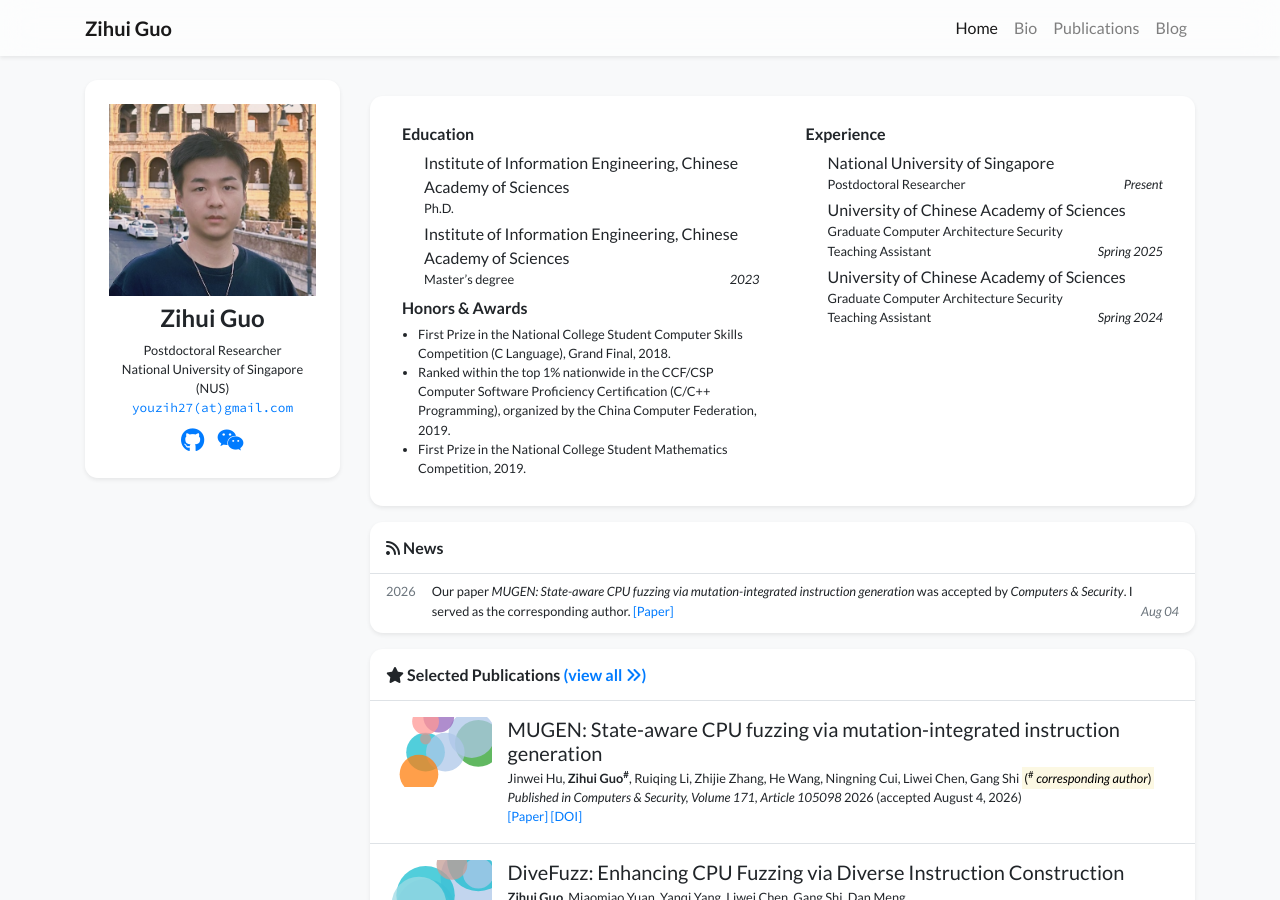
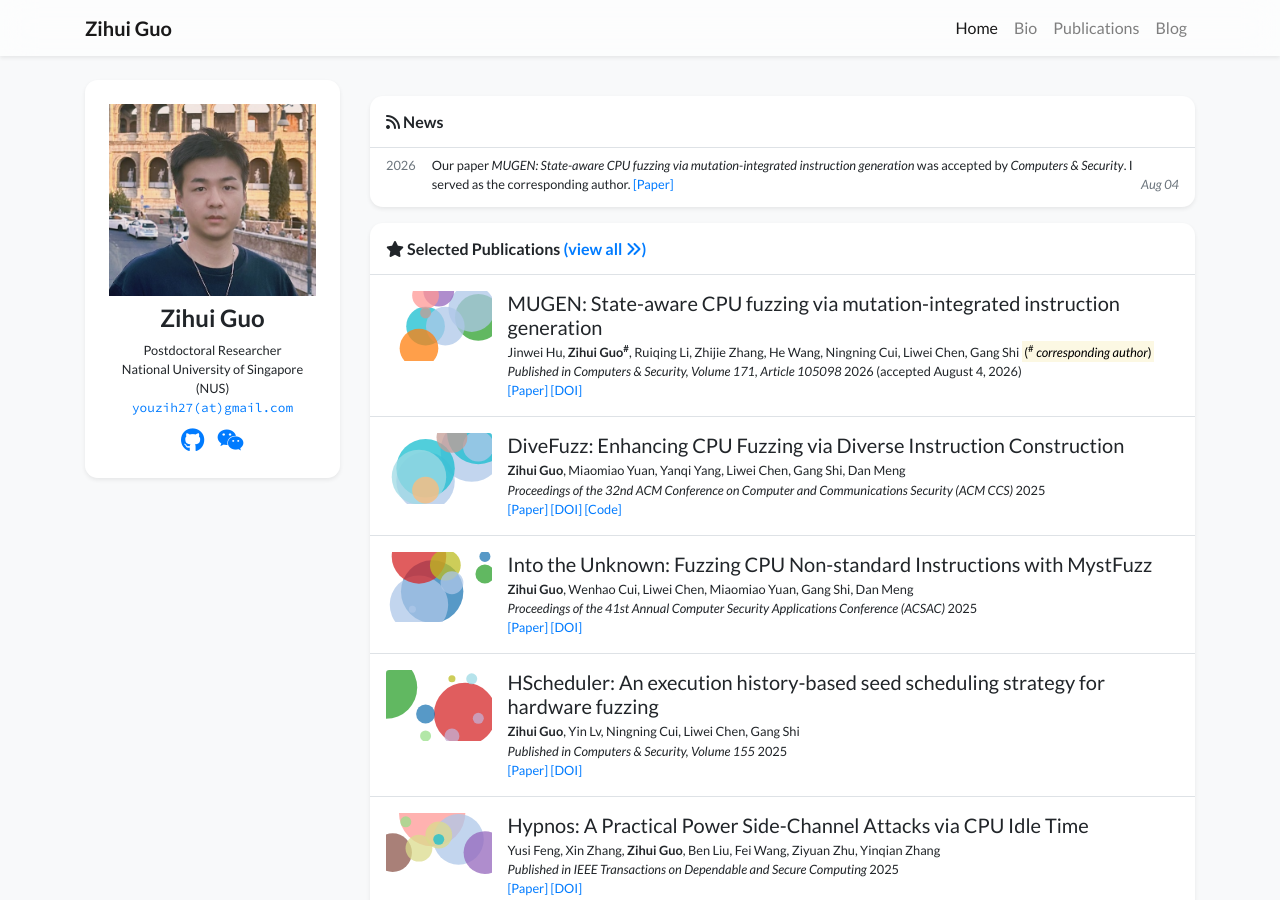
Before and after one commit to youzi27/youzi27.github.io, a Jekyll site: the page built from index.html, in a window 1280 px wide and 900 px high. Built offline with Jekyll 4.4.1, drawn with Linux system fonts in a browser that asks for light colours; nearby versions of some CDN libraries; a style sheet for code colours, icons or effects is not loaded.

Commit message:
Move academic experience to bio

```diff
--- a/_data/display.yml
+++ b/_data/display.yml
@@ -1,5 +1,4 @@
 homepage:
-  show_experience: true
   show_news: true
   show_selected_publications: true
   num_news: 10
--- a/_data/profile.yml
+++ b/_data/profile.yml
@@ -30,21 +30,13 @@
   </ul>
 portrait_url: "/assets/images/photos/gzh-life-pro2.png"
 portrait_caption: Zihui Guo
-education:
-- name: Institute of Information Engineering, Chinese Academy of Sciences
-  position: Ph.D.
-  date: ''
-  logo: "/assets/images/badges/blank.svg"
-- name: Institute of Information Engineering, Chinese Academy of Sciences
-  position: Master’s degree
-  date: '2023'
-  logo: "/assets/images/badges/blank.svg"
-experience:
+research_experience:
 - name: National University of Singapore
   position: Postdoctoral Researcher
   dept: ''
   date: Present
   logo: "/assets/images/badges/blank.svg"
+teaching_experience:
 - name: University of Chinese Academy of Sciences
   position: Teaching Assistant
   dept: Graduate Computer Architecture Security
@@ -56,12 +48,14 @@
   date: Spring 2024
   logo: "/assets/images/badges/blank.svg"
 awards:
+- name: Outstanding Graduate, Institute of Information Engineering, Chinese Academy
+    of Sciences.
+  date: '2026'
 - name: First Prize in the National College Student Computer Skills Competition (C
-    Language), Grand Final, 2018.
-  date: ''
+    Language), Grand Final.
+  date: '2018'
 - name: Ranked within the top 1% nationwide in the CCF/CSP Computer Software Proficiency
     Certification (C/C++ Programming), organized by the China Computer Federation,
-    2019.
-  date: ''
-- name: First Prize in the National College Student Mathematics Competition, 2019.
-  date: ''
+  date: '2019'
+- name: First Prize in the National College Student Mathematics Competition.
+  date: '2019'
--- a/_includes/widgets/experience_card.html
+++ b/_includes/widgets/experience_card.html
@@ -3,12 +3,12 @@
         <div class="card border-0 shadow-sm bg-white">
             <div class="card-body p-4">
                 <div class="row" data-masonry='{"percentPosition": true }'>
-                    {% if site.data.profile.education %}
+                    {% if site.data.profile.research_experience %}
                     <div class="col-lg-6">
                         <div class="mx-2 my-1">
-                            <h6>Education</h6>
+                            <h6>Research Experience</h6>
                             <ul class="list-unstyled mb-1">
-                                {% for item in site.data.profile.education %}
+                                {% for item in site.data.profile.research_experience %}
                                 <li class="media mb-1">
                                     <img src="{{ item.logo | relative_url }}" alt="{{ item.name }}" style="width: 18px;" class="mr-1 mt-1">
                                     <div class="media-body">
@@ -26,12 +26,12 @@
                     </div>
                     {% endif %}
 
-                    {% if site.data.profile.experience %}
+                    {% if site.data.profile.teaching_experience %}
                     <div class="col-lg-6">
                         <div class="mx-2 my-1">
-                            <h6>Experience</h6>
+                            <h6>Teaching Experience</h6>
                             <ul class="list-unstyled mb-1">
-                                {% for item in site.data.profile.experience %}
+                                {% for item in site.data.profile.teaching_experience %}
                                 <li class="media mb-1">
                                     <img src="{{ item.logo | relative_url }}" alt="{{ item.name }}" style="width: 18px;" class="mr-1 mt-1">
                                     <div class="media-body">
@@ -50,8 +50,8 @@
                     {% endif %}
 
                     {% if site.data.profile.awards %}
-                    <div class="col-lg-6">
-                        <div class="mx-2 my-1">
+                    <div class="col-12">
+                        <div class="mx-2 mt-3 mb-1">
                             <h6>Honors & Awards</h6>
                             <ul class="list small pl-3 mb-1">
                                 {% for item in site.data.profile.awards %}
--- a/bio.html
+++ b/bio.html
@@ -10,5 +10,6 @@
     </div>
     <div class="col-lg-9 col-md-8">
         {% include widgets/profile_card_bio_only.html %}
+        {% include widgets/experience_card.html %}
     </div>
 </div>
--- a/index.html
+++ b/index.html
@@ -9,10 +9,6 @@
         {% include widgets/profile_card_mini.html %}
     </div>
     <div class="col-lg-9 col-md-8">
-        {% if site.data.display.homepage.show_experience %}
-            {% include widgets/experience_card.html %}
-        {% endif %}
-
         {% if site.data.display.homepage.show_news %}
         {% assign count_news = site.news | size %}
         {% if count_news > 0 %}
```
